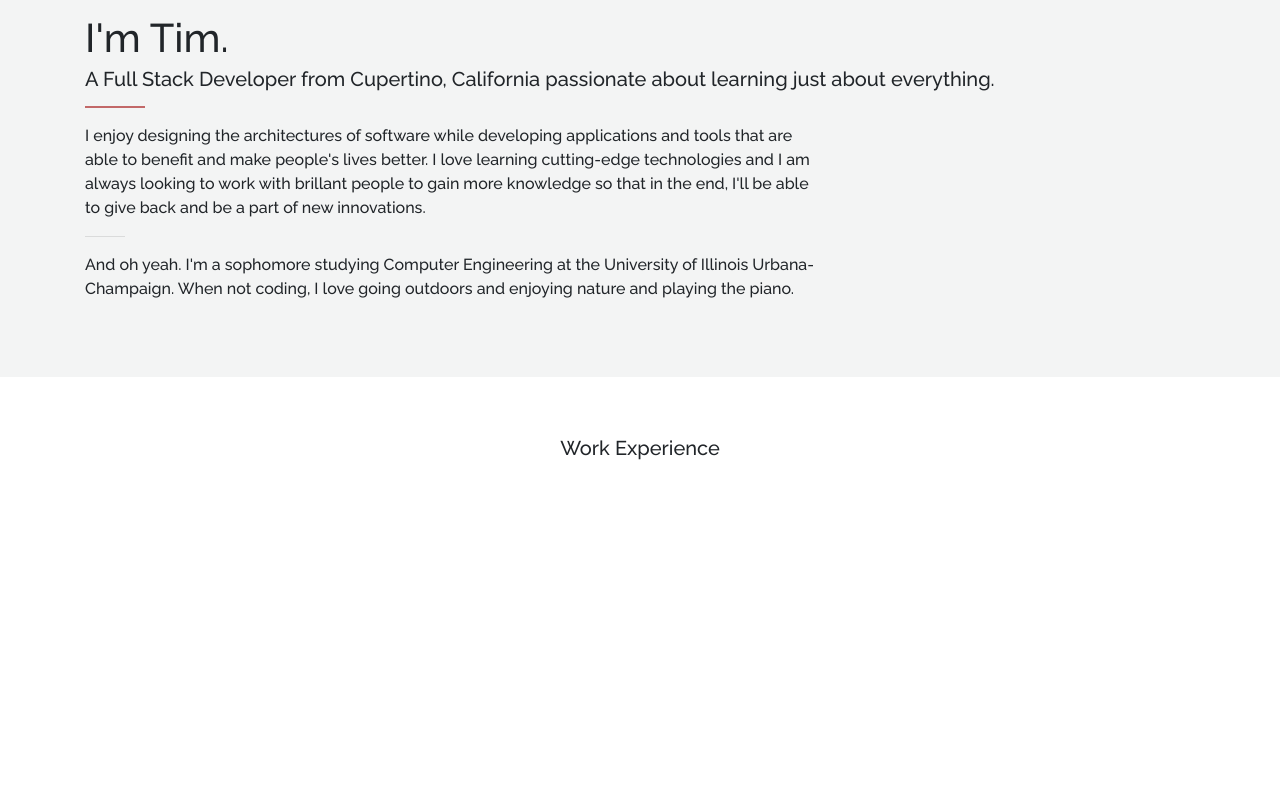
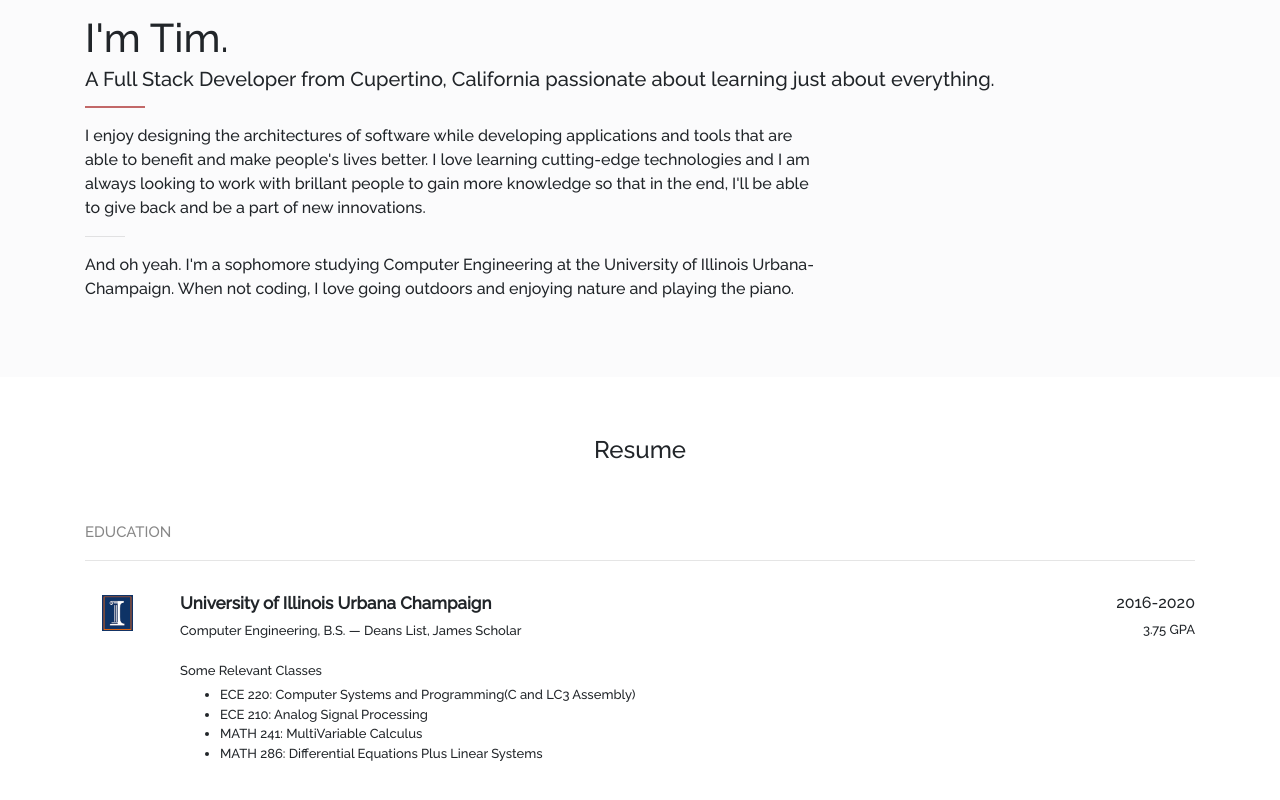
Before and after one commit to tko22/old.timothyko.org, a React (Create React App) app in the folder frontend/: page / in a window 1280 px wide. Shown: the part 730-1530 px from the top of the page. Before the commit the page ends 1257 px from the top, so only its background shows below. Built offline with nearby package versions, Linux system fonts and the light colour scheme.

Commit message:
added education

```diff
--- a/frontend/src/App.css
+++ b/frontend/src/App.css
@@ -56,7 +56,7 @@ a {
 }
 .overlay-title {
     margin: 0;
-    font-size: 45px;
+    font-size: 60px;
     color: black;
     font-weight: 600;
     letter-spacing: 2px;
@@ -76,8 +76,28 @@ a {
     margin-left: 0;
 }
 .about-me-section {
-    background-color: #f3f4f4;
+    background-color: #FBFBFC;
 }
-.work-experience-section {
-    background-image: #FBFBFC;
+.left-align-wrapper {
+    display:block;
+    text-align:left;
+    width:100%;
 }
+.small-header{
+    font-size: 15px;
+    color: #878787;
+    padding: 40px 0 0 0;
+    text-align:left;
+}
+.title {
+    font-size: 17px;
+    margin-bottom:5px;
+    font-weight: 700;
+}
+.sub {
+    margin:5px 0;
+    font-size: 13px;
+}
+.right {
+    text-align:right;
+}
--- a/frontend/src/components/Main.js
+++ b/frontend/src/components/Main.js
@@ -5,7 +5,7 @@ import classnames from 'classnames';
 import AboutMe from "./AboutMe";
 import Banner from "./Banner"
 import Reveal from 'react-reveal';
-import WorkExperience from "./Resume"; // this package
+import Resume from "./Resume"; // this package
 
 class Main extends Component {
     render() {
@@ -13,7 +13,7 @@ class Main extends Component {
             <div className="main">
                 <Banner/>
                 <AboutMe/>
-                <Reveal effect="animted fadeInRight"><WorkExperience/></Reveal>
+                <Reveal effect="animated fadeInRight"><Resume/></Reveal>
             </div>
         );
     }
--- a/frontend/src/components/Resume.js
+++ b/frontend/src/components/Resume.js
@@ -1,12 +1,44 @@
 import React, { Component } from 'react';
 import classnames from 'classnames';
+import uiuc from '../uiuc.png'
 
 class Resume extends Component {
     render() {
         const sectionClass = classnames({'main-section':'true','work-experience-section':'true'});
+        const subRightClass = classnames({'sub':'true','right':'true'});
         return(
             <section className={sectionClass}>
-                <h5 style={{fontSize:20}}>Work Experience</h5>
+                <h5 style={{fontSize:24, paddingBottom:10}}>Resume</h5>
+                <div className="container">
+                    <p className="small-header">EDUCATION</p>
+                    <hr/>
+                    <div className="row" style={{marginTop:30}}>
+                        <div className="col-1">
+                            <img style={{paddingTop:4}}src={uiuc} height="40" width="31"/>
+                        </div>
+                        <div className="col-8">
+                            <div className="left-align-wrapper">
+                                <p className="title">University of Illinois Urbana Champaign</p>
+                                <p className="sub">Computer Engineering, B.S. &#8212; Deans List, James Scholar</p>
+                                <div className="content" style={{fontSize:13,marginTop:20}}>
+                                    <p className="sub">Some Relevant Classes</p>
+                                    <ul style={{textDecoration:'none'}}>
+                                        <li>ECE 220: Computer Systems and Programming(C and LC3 Assembly)</li>
+                                        <li>ECE 210: Analog Signal Processing</li>
+                                        <li>MATH 241: MultiVariable Calculus</li>
+                                        <li>MATH 286: Differential Equations Plus Linear Systems </li>
+                                    </ul>
+                                </div>
+                            </div>
+                        </div>
+                        <div className="col-3">
+                            <p className="right" style={{marginBottom:0}}>2016-2020</p>
+                            <p className={subRightClass}>3.75 GPA</p>
+                        </div>
+
+
+                    </div>
+                </div>
             </section>
         );
     }
```
Also changed, not shown: frontend/src/uiuc.png (added).
